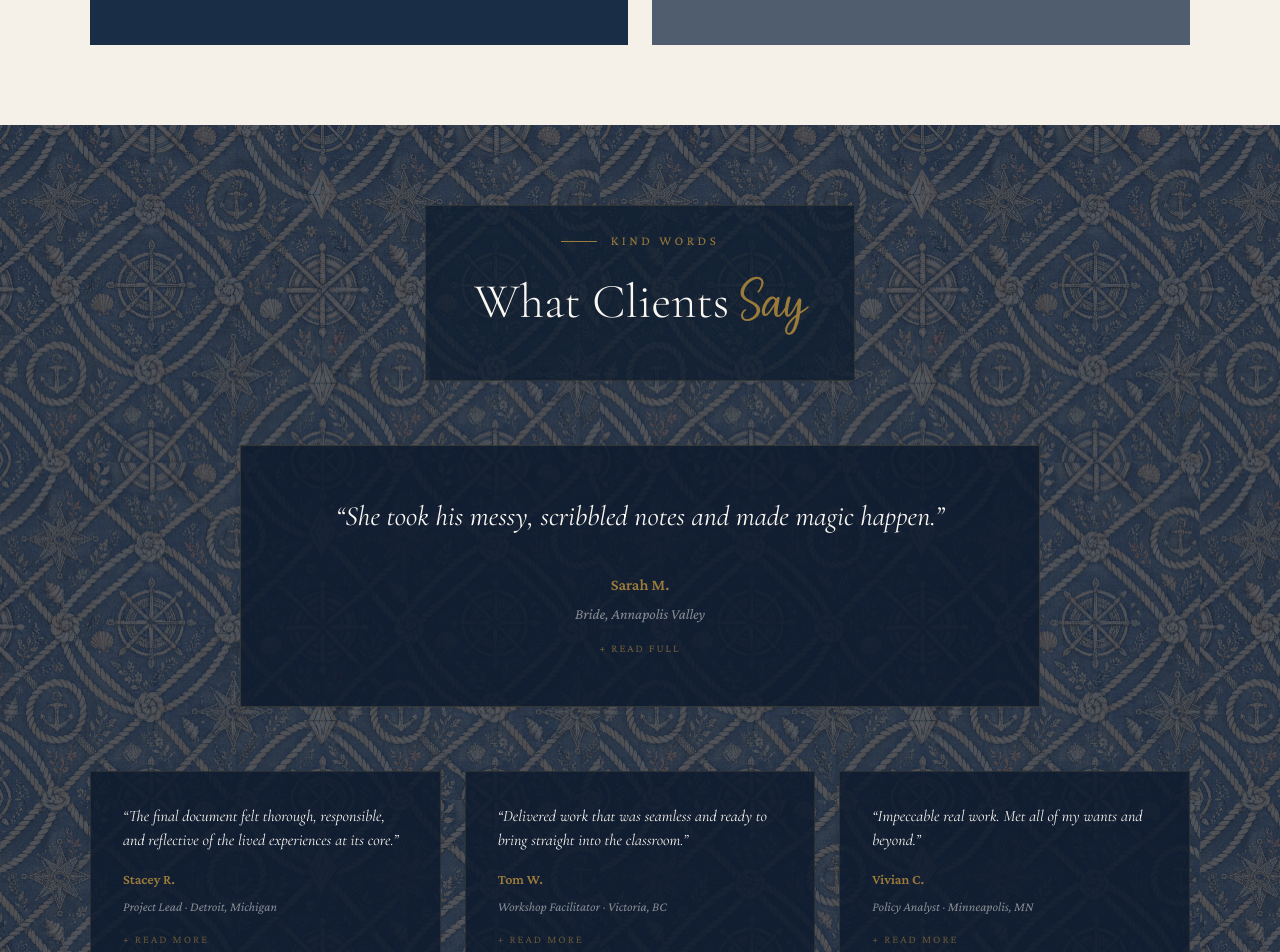
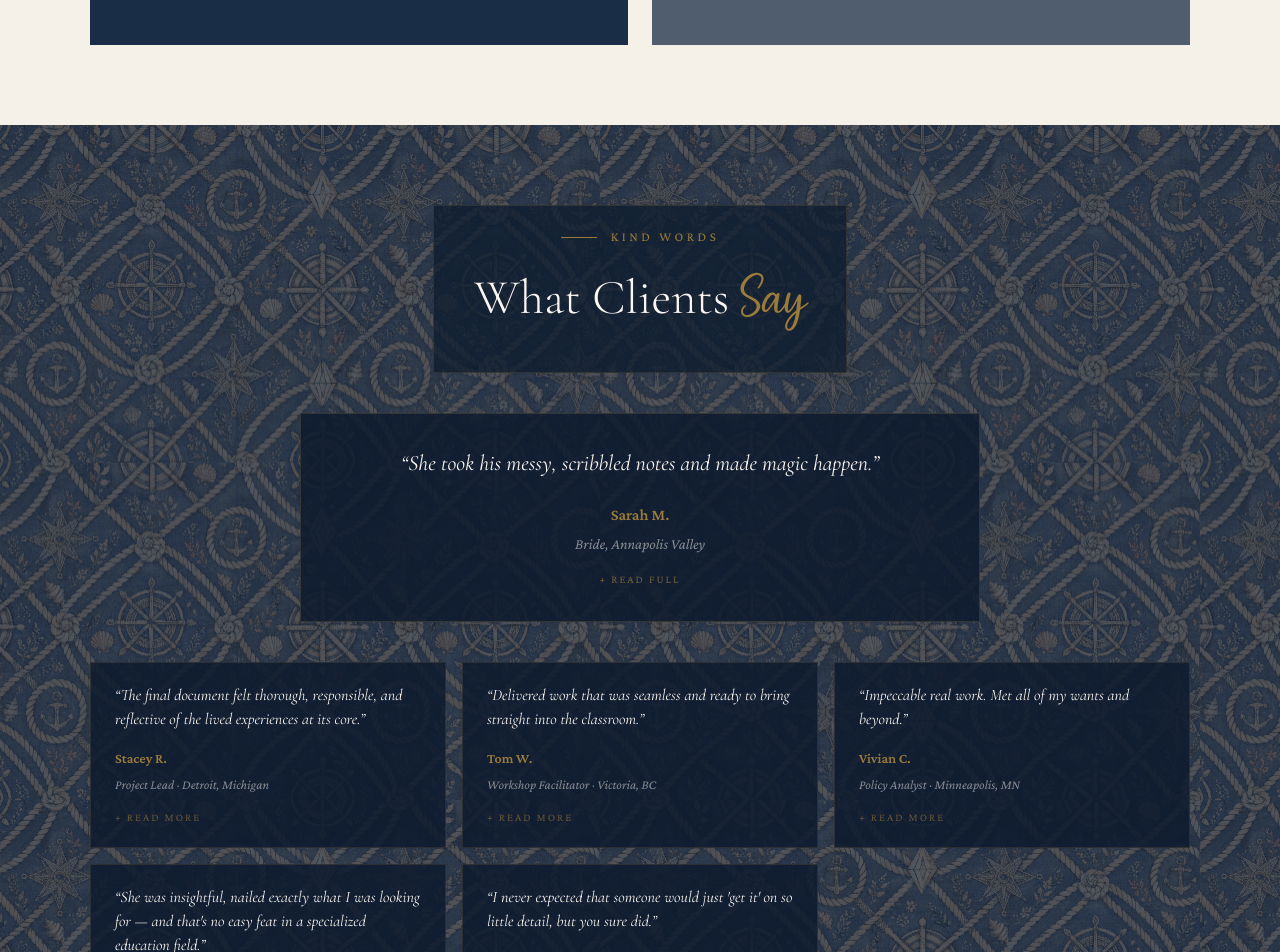
Before and after one commit to jmelnickmacdonald/anchoredprose, a Next.js app: page / in a window 1280 px wide. Shown: the part 3240-4192 px from the top of the page. Built offline with nearby package versions, Linux system fonts and the light colour scheme.

Commit message:
Update globals.css

```diff
--- a/src/app/globals.css
+++ b/src/app/globals.css
@@ -111,14 +111,14 @@ nav { position: fixed; top: 0; left: 0; right: 0; z-index: 100; background: var(
 /* TESTIMONIALS — blue floral, dark boxes */
 .testimonials { background: var(--navy); padding: 80px 64px; position: relative; overflow: hidden; text-align: center; }
 .testimonials::before { content: ''; position: absolute; inset: 0; background-image: url('/background3.jpg'); background-size: 600px; opacity: 0.35; pointer-events: none; }
-.testimonials-header { display: inline-block; margin: 0 auto 64px; text-align: center; position: relative; z-index: 1; background: rgba(13,27,46,0.75); padding: 24px 48px; border: 1px solid rgba(155,123,58,0.2); }
-.testimonials-featured { max-width: 800px; margin: 0 auto 64px; text-align: center; position: relative; z-index: 1; padding: 48px; background: rgba(13,27,46,0.85); border: 1px solid rgba(184,150,62,0.2); }
-.testimonials-featured blockquote { font-family: var(--font-display); font-size: clamp(22px, 3vw, 28px); font-style: italic; color: var(--cream); line-height: 1.6; margin-bottom: 32px; }
+.testimonials-header { display: inline-block; margin: 0 auto 40px; text-align: center; position: relative; z-index: 1; background: rgba(13,27,46,0.75); padding: 20px 40px; border: 1px solid rgba(155,123,58,0.2); }
+.testimonials-featured { max-width: 680px; margin: 0 auto 40px; text-align: center; position: relative; z-index: 1; padding: 32px 40px; background: rgba(13,27,46,0.85); border: 1px solid rgba(184,150,62,0.2); }
+.testimonials-featured blockquote { font-family: var(--font-display); font-size: clamp(18px, 2.2vw, 22px); font-style: italic; color: var(--cream); line-height: 1.6; margin-bottom: 20px; }
 .testimonial-name { font-family: var(--font-body); font-size: 16px; color: var(--gold); font-weight: 600; margin-bottom: 4px; }
 .testimonial-role { font-family: var(--font-body); font-size: 15px; color: rgba(250,247,242,0.5); font-style: italic; }
-.testimonials-grid { max-width: 1100px; margin: 0 auto; display: grid; grid-template-columns: repeat(3, 1fr); gap: 24px; position: relative; z-index: 1; text-align: left; }
-.testimonial-card { background: rgba(13,27,46,0.85); border: 1px solid rgba(184,150,62,0.15); padding: 32px; }
-.testimonial-card blockquote { font-family: var(--font-body); font-size: 15px; font-style: italic; color: rgba(250,247,242,0.85); line-height: 1.7; margin-bottom: 20px; }
+.testimonials-grid { max-width: 1100px; margin: 0 auto; display: grid; grid-template-columns: repeat(3, 1fr); gap: 16px; position: relative; z-index: 1; text-align: left; }
+.testimonial-card { background: rgba(13,27,46,0.85); border: 1px solid rgba(184,150,62,0.15); padding: 20px 24px; }
+.testimonial-card blockquote { font-family: var(--font-body); font-size: 14px; font-style: italic; color: rgba(250,247,242,0.85); line-height: 1.6; margin-bottom: 14px; }
 .testimonial-card .testimonial-name { font-size: 14px; color: var(--gold); }
 .testimonial-card .testimonial-role { font-size: 13px; color: rgba(250,247,242,0.5); }
 
```
